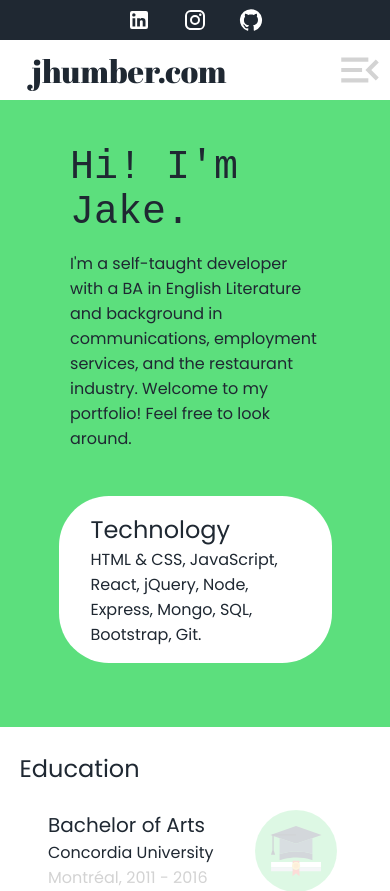
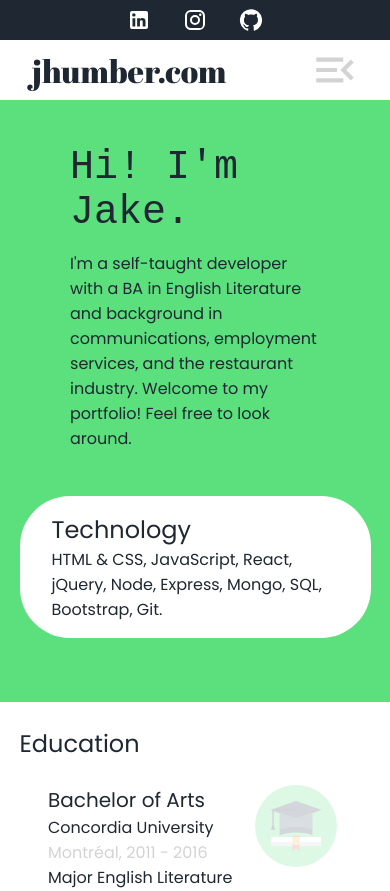
Before and after one commit to humber-jake/portfolio, a React (Vite) app: page / in a window 390 px wide. Shown: the top 891 px of the page. Built offline with nearby package versions, Linux system fonts and the light colour scheme; a web font is replaced by a local one.

Commit message:
fix mobile x overflow, small style changes

```diff
--- a/src/App.css
+++ b/src/App.css
@@ -216,7 +216,7 @@
   .Burger {
     position: absolute;
     top: 40px;
-    right: calc((100vw - 600px) / 2);
+    right: calc((100vw - 550px) / 2);
     display: block;
     height: 60px;
     width: 60px;
@@ -302,7 +302,7 @@
     height: 400px;
   }
   .Technology {
-    width: 50%;
+    width: 70%;
   }
   .More {
     font-size: 1.25rem;
@@ -311,7 +311,7 @@
 
 @media only screen and (max-width: 600px) {
   .Burger {
-    right: calc((100vw - 400px) / 2);
+    right: calc((100vw - 350px) / 2);
   }
   .BurgerMenu {
     width: 400px;
@@ -370,6 +370,6 @@
     }
   }
   .Technology {
-    width: 70%;
+    width: 90%;
   }
 }
```
